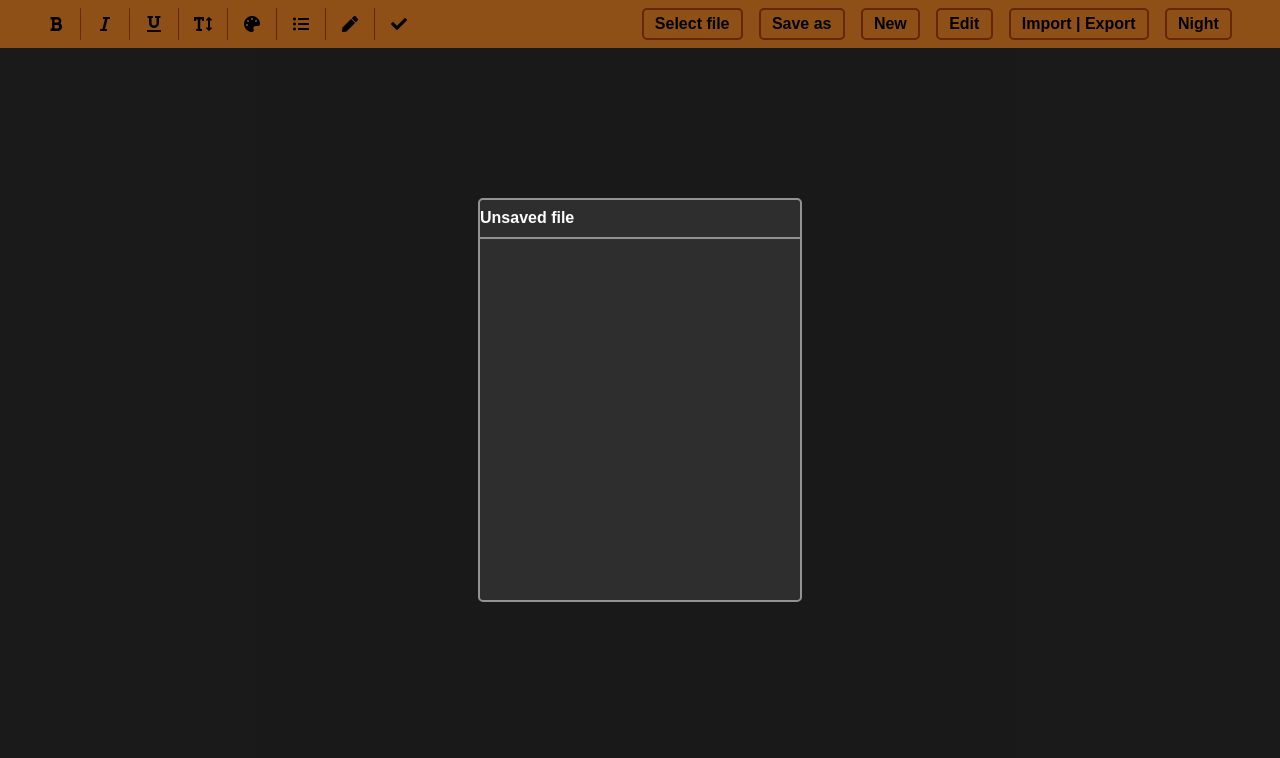
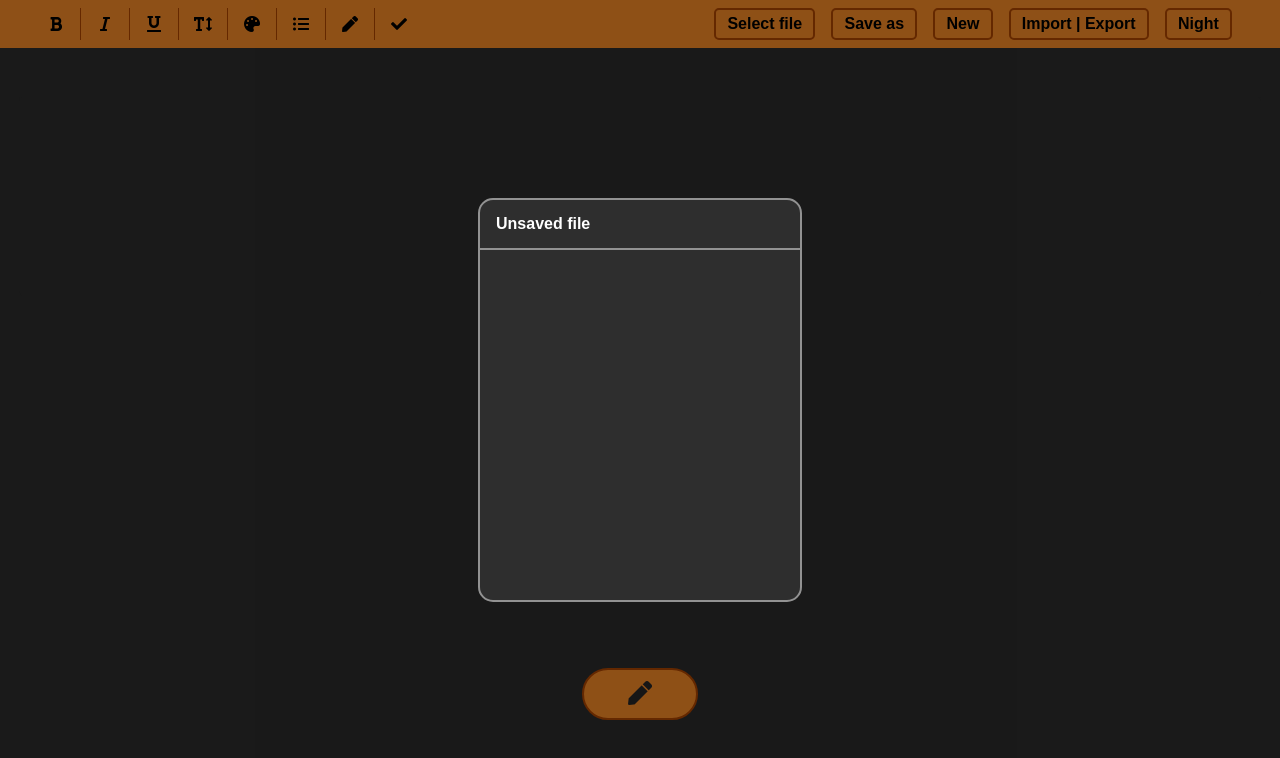
Before and after one commit to Sagar712/edit, a plain HTML site: page ShowContent/show.html in a window 1280 px wide. Both pictures are taken after a click on the item "Select file". Drawn offline with Linux system fonts and the light colour scheme.

Commit message:
Add files via upload

```diff
--- a/ShowContent/show.css
+++ b/ShowContent/show.css
@@ -52,8 +52,8 @@ body{
     font-size: 1.1rem;
     background-color: var(--background-color);
     color: var(--text-color);
-    margin-top: 1rem;
-    margin-bottom: 3rem;
+    margin-top: 3rem;
+    margin-bottom: 25vh;
     outline: none;
     border-radius: 5px;
     transition: 1s all ease;
@@ -121,7 +121,7 @@ header{
     background-color: var(--background-color);
     border: 2px solid var(--table-border);
     color: var(--text-color);
-    border-radius: 5px;
+    border-radius: 15px;
     transition: 0.5s all ease;
     z-index: 9999;
 }
@@ -166,7 +166,7 @@ header{
     background-color: var(--background-color);
     border: 2px solid var(--table-border);
     color: var(--text-color);
-    border-radius: 5px;
+    border-radius: 15px;
     overflow-y: scroll;
     transition: 0.5s all ease;
     z-index: 9999;
@@ -176,7 +176,7 @@ header{
     padding-left: 0;
 }
 .chooseFiles li{
-    height: 2.3rem;
+    height: 3rem;
     width: 100%;
     border-bottom: 2px solid var(--table-border);
     text-overflow: ellipsis;
@@ -186,18 +186,22 @@ header{
     align-items: center;
 }
 .chooseFiles p{
+    white-space: nowrap;
+    overflow-x: hidden;
+    text-overflow: ellipsis;
     flex: 1;
     cursor: pointer;
+    margin-left: 1rem;
     -webkit-tap-highlight-color: rgba(0, 0, 0, 0);
 }
 .chooseFiles div{
     height: 100%;
-    width: 2.5rem;
+    width: 3rem;
     border-left:2px solid rgb(126, 126, 126);
     display: flex;
     justify-content: center;
     align-items: center;
-    font-size: 1.3rem;
+    font-size: 1.5rem;
     color: red;
     cursor: pointer;
 
@@ -286,13 +290,38 @@ header{
 .opacitor3.active{
     display: block;
 }
+.editBtn{
+    position: fixed;
+    bottom: 5rem;
+    left: 50%;
+    transform: translateX(-50%);
+    height: 3rem;
+    width: 7rem;
+    background-color: var(--menu-item);
+    border: 2px solid var(--menu-item-border);
+    color: rgb(41, 41, 41);
+    display: flex;
+    justify-content: center;
+    align-items: center;
+    border-radius: 2rem;
+    font-size: 1.5rem;
+    visibility: visible;
+    cursor: pointer;
+    -webkit-tap-highlight-color: rgba(0, 0, 0, 0);
+}
+.editBtn:active{
+    background-color: #c45f00;
+}
+.editBtn.hide{
+    visibility: hidden;
+}
 
 .stripformobile{display: none;}
 
 
 @media screen and (max-width:930px)  {
     .content{
-        width: 96%;
+        width: 94%;
         margin-top: 1.5rem;
     }
     .menusDesktop{
@@ -412,7 +441,7 @@ header{
         padding: 0;
     }
     .menuItems li{
-        height: 2.8rem;
+        height: 3rem;
         display: flex;
         align-items: center;
         border-bottom: 2px solid var(--menu-border);
--- a/ShowContent/show.html
+++ b/ShowContent/show.html
@@ -41,7 +41,6 @@
                 <li onclick="popupfiles()" class="filenameDisplay">Select file</li>
                 <li onclick="popSaveAs()" class="hideIf">Save as</li>
                 <li onclick="refreshContent()">New</li>
-                <li onclick="triggerFirstClick()">Edit</li>
                 <li onclick="">Import | Export</li>
                 <li onclick="toggleCirc()">Night</li>
             </ul>
@@ -85,7 +84,6 @@
             <div onclick="popupfiles()" ><p class="filenameDisplay">Select File</p> </div>
             <div onclick="popSaveAs()" class="hideIf">Save as</div>
             <div onclick="refreshContent()">New</div>
-            <div onclick="triggerFirstClick()"><i class="fas fa-pen"></i></div>
             <div onclick="toggleMenu()"><i class="fas fa-ellipsis-v"></i></div>
         </div>
         <div class="toolbar1">
@@ -98,8 +96,9 @@
             <div onclick="saveAndExit()"><i class="fas fa-check"></i></div>
         </div>
     </div>
-
-
+    <div class="editBtn">
+        <div onclick="triggerFirstClick()"><i class="fas fa-pen"></i></div>
+    </div>
 
     <script src="./show.js"></script>
 </body>
--- a/ShowContent/show.js
+++ b/ShowContent/show.js
@@ -57,6 +57,7 @@ let clicked = false;
 const content = document.querySelector('.content');
 function triggerFirstClick() {
     document.querySelector('.tools').style.transform='translateX(-50%)';
+    document.querySelector('.editBtn').classList.add('hide');
     clicked=true;
     content.contentEditable=true;
     content.focus();
@@ -97,6 +98,7 @@ function toggleMenu() {
 
 function saveAndExit() {
     savedata();
+    document.querySelector('.editBtn').classList.remove('hide');
     document.querySelector('.tools').style.transform='translateX(0%)';
     content.contentEditable=false;
     renderer();
@@ -279,7 +281,7 @@ function renderer() {
         });
     }
     let j=1;
-    let Str = "<li onclick='openFile(0)'>Unsaved file</li>"
+    let Str = "<li onclick='openFile(0)'><p>Unsaved file</p></li>"
     while(AllTextItems[j]!=null){
         Str = Str.concat(`<li><p onclick='openFile(${j})'> ${AllTextItems[j].name}</p> <div onclick="deleteItem(${j})"><i class="fas fa-trash-alt"></i></div></li>`);
         j++;
```
